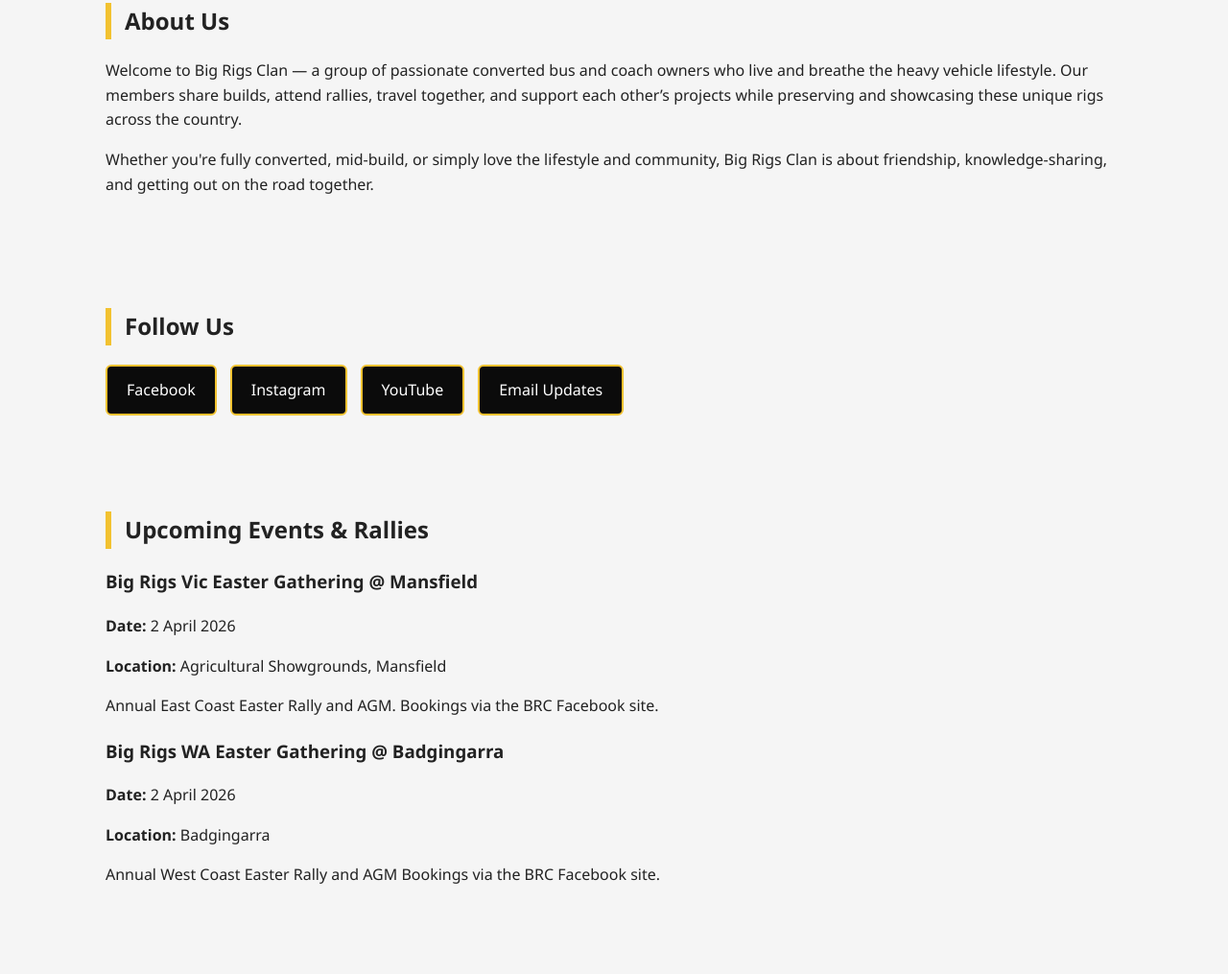
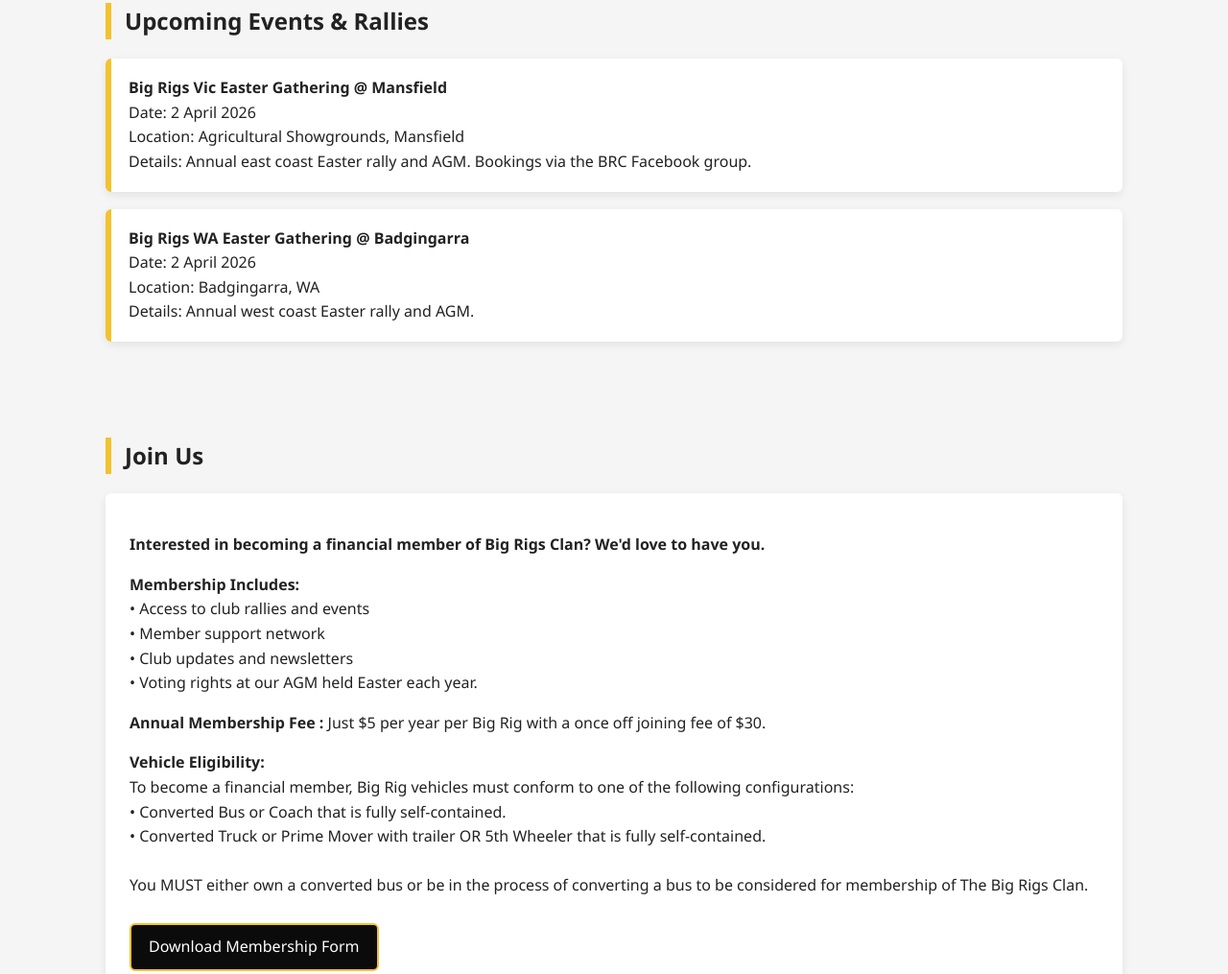
Before and after one commit to BigRigsClan/bigrigs-site, a plain HTML site: page index.html in a window 1280 px wide. Shown: the part 388-1403 px from the top of the page at 96% size. Drawn offline with Linux system fonts and the light colour scheme.

Commit message:
Update index.html

```diff
--- a/index.html
+++ b/index.html
@@ -57,49 +57,24 @@
 </header>
 
 <section>
-  <h2>About Us</h2>
-  <p>
-    Welcome to Big Rigs Clan — a group of passionate converted bus and coach owners who live and breathe the heavy vehicle lifestyle.
-    Our members share builds, attend rallies, travel together, and support each other’s projects while preserving and showcasing these
-    unique rigs across the country.
-  </p>
-  <p>
-    Whether you're fully converted, mid‑build, or simply love the lifestyle and community, Big Rigs Clan is about friendship, knowledge‑sharing,
-    and getting out on the road together.
-  </p>
-</section>
+  <h2>Upcoming Events & Rallies</h2>
+  <div class="events">
 
-<section>
-  <h2>Follow Us</h2>
-  <div class="socials">
-    <!-- Replace # with your real links -->
-    <a href="https://www.facebook.com/share/g/1DANxPG1ih/" target="_blank">Facebook</a>
-    <a href="#">Instagram</a>
-    <a href="#">YouTube</a>
-    <a href="#">Email Updates</a>
+    <div class="event">
+      <strong>Big Rigs Vic Easter Gathering @ Mansfield</strong><br>
+      Date: 2 April 2026<br>
+      Location: Agricultural Showgrounds, Mansfield<br>
+      Details: Annual east coast Easter rally and AGM. Bookings via the BRC Facebook group.
+    </div>
+
+    <div class="event">
+      <strong>Big Rigs WA Easter Gathering @ Badgingarra</strong><br>
+      Date: 2 April 2026<br>
+      Location: Badgingarra, WA<br>
+      Details: Annual west coast Easter rally and AGM.
+    </div>
+
   </div>
-</section>
-
-<section>
-  <h2>Upcoming Events & Rallies</h2>
-  <div class="events-grid">
-
-  <div class="event-card">
-    <h3>Big Rigs Vic Easter Gathering @ Mansfield</h3>
-    <p><strong>Date:</strong> 2 April 2026</p>
-    <p><strong>Location:</strong> Agricultural Showgrounds, Mansfield</p>
-    <p>Annual East Coast Easter Rally and AGM. Bookings via the BRC Facebook site.</p>
-  </div>
-
-  <div class="event-card">
-    <h3>Big Rigs WA Easter Gathering @ Badgingarra</h3>
-    <p><strong>Date:</strong> 2 April 2026</p>
-    <p><strong>Location:</strong> Badgingarra</p>
-    <p>Annual West Coast Easter Rally and AGM Bookings via the BRC Facebook site.</p>
-  </div>
-
-</div>
-
 </section>
 
 <section>
@@ -112,10 +87,18 @@
       • Access to club rallies and events<br>
       • Member support network<br>
       • Club updates and newsletters<br>
-      • Participation in shows and displays
+      • Voting rights at our AGM held Easter each year.
     </p>
 
-    <p><strong>Annual Membership Fee:</strong> $XX (edit as required)</p>
+    <p><strong>Annual Membership Fee :</strong> Just $5 per year per Big Rig with a once off joining fee of $30.</p>
+
+    <p>
+      <strong>Vehicle Eligibility:</strong><br>
+      To become a financial member, Big Rig vehicles must conform to one of the following configurations:<br>
+      • Converted Bus or Coach that is fully self‑contained.<br>
+      • Converted Truck or Prime Mover with trailer OR 5th Wheeler that is fully self‑contained.<br><br>
+      You MUST either own a converted bus or be in the process of converting a bus to be considered for membership of The Big Rigs Clan.
+    </p>
 
     <a class="btn" href="downloads/membership-form.pdf">Download Membership Form</a>
   </div>
```
